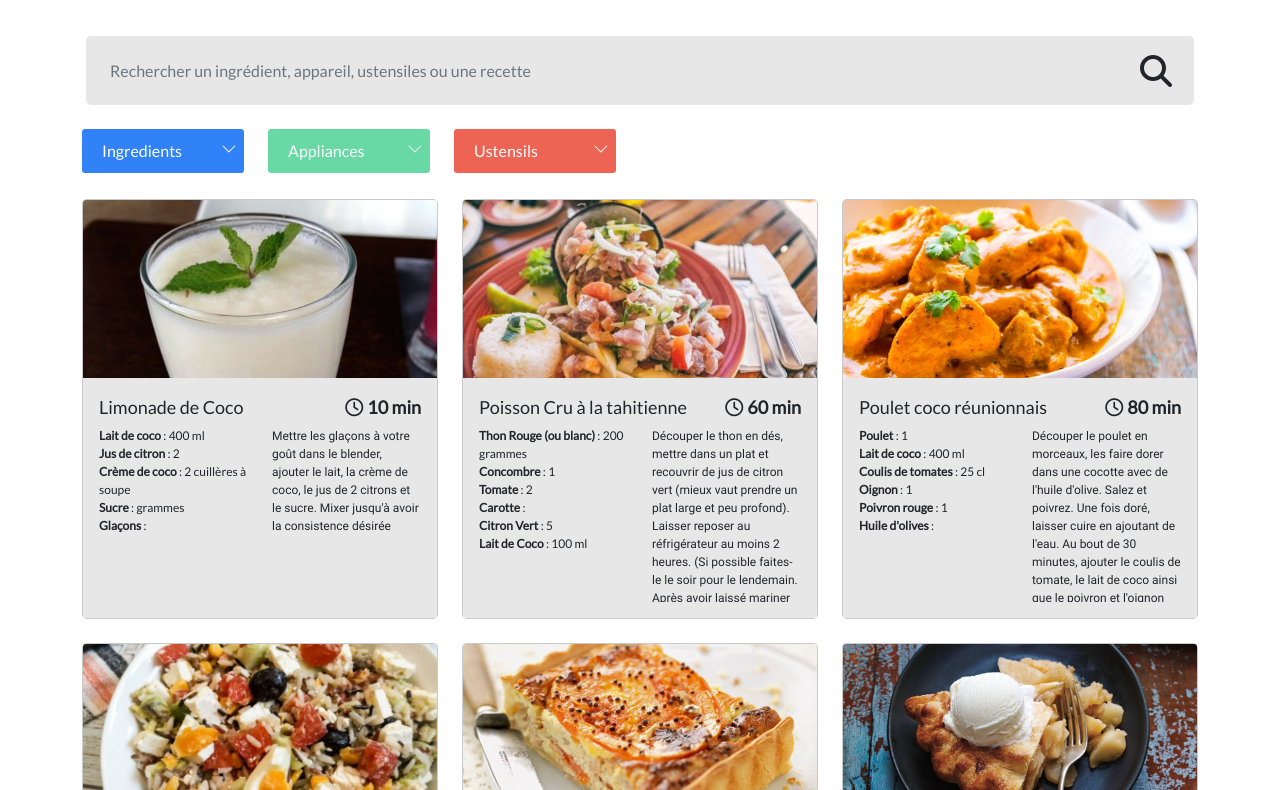
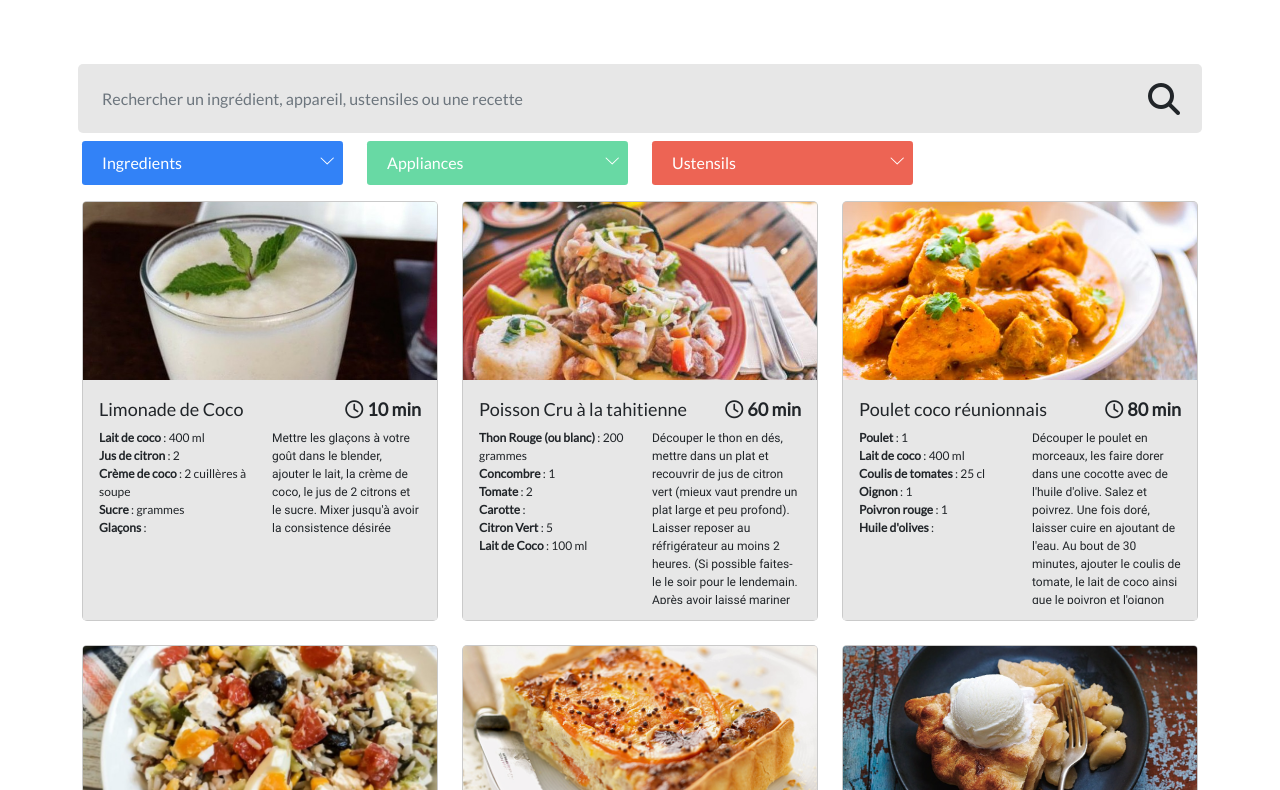
Before and after one commit to Stevens-Mark/LesPetitsPlats, a website with bundled scripts: page index.html in a window 1280 px wide. Shown: the part 133-923 px from the top of the page. Built offline with nearby package versions, Linux system fonts and the light colour scheme; files whose address does not match are found by name.

Commit message:
redone layout

```diff
--- a/index.html
+++ b/index.html
@@ -14,28 +14,27 @@
   </head>
   <body>
 
-    <header class="container text-center mb-4 mt-4">
-
+      <div class="container text-center mb-4 mt-4">
         <div class="row">
           <div class="col">
-          <a href="#"> <img class="header__logo mb-5" src="/public/images/logo/logo.svg" alt="Les petits plats logo"></a>
+            <img class="header__logo mb-5" src="/public/images/logo/logo.svg" alt="Les petits plats logo">
           </div>
         </div>
-        <div class="row m-1">
-          <div class="col d-flex SearchBar">
+      </div>
+
+      <div class="container mb-2">
+        <div class="row">
+
+          <div class="col d-flex SearchBar m-2">
               <input class="form-control bg-transparent border-0 text-truncate" type="text" placeholder="Rechercher un ingrédient, appareil, ustensiles ou une recette"><i class=" SearchBar__magnify fas fa-search"></i>
           </div>
         </div>
 
-    </header>
-
-  <div class="container recipes__wrapper">
-
         <div class="row recipes">
 
-      <div class="col-12 col-lg-3 mb-2 ">
-        <div id="ingredientBtn" class="btn btn-sm w-100 bg-info border-0 shadow-none collapsed d-flex applianceBtn" data-toggle="collapse" data-target="#ingredientList">
-          <input tabindex="0" type="text" class="form-control border-0 bg-transparent text-white shadow-none" placeholder="Ingredients" id="Ingredients" aria-label="Rechercher des ingrédients">
+          <div class="col-12 col-lg-3 mb-2">
+            <div id="ingredientBtn" class="btn btn-sm bg-info border-0 shadow-none collapsed d-flex" data-toggle="collapse" data-target="#ingredientList">
+              <input tabindex="0" type="text" class="form-control border-0 bg-transparent text-white shadow-none text-truncate" placeholder="Ingredients" id="Ingredients" aria-label="Rechercher des ingrédients">
             </div>
             <div id="ingredientList" class="collapse bg-info rounded-bottom text-white">
               <ul id="ingredientSearch" role="listbox" class="d-flex flex-wrap m-0 p-2" aria-label="Rechercher des ingrédients">
@@ -45,8 +44,8 @@
           </div>
 
           <div class="col-12 col-lg-3 mb-2">
-        <div id="applianceBtn" class="btn btn-sm w-100 bg-success border-0 shadow-none collapsed d-flex applianceBtn" data-toggle="collapse" data-target="#applianceList">
-          <input type="text" class="form-control border-0 bg-transparent text-white shadow-none" placeholder="Appliances" id="Appliances" aria-label="Rechercher des appliances">
+            <div id="applianceBtn" class="btn btn-sm bg-success border-0 shadow-none collapsed d-flex" data-toggle="collapse" data-target="#applianceList">
+              <input type="text" class="form-control border-0 bg-transparent text-white shadow-none text-truncate" placeholder="Appliances" id="Appliances" aria-label="Rechercher des appliances">
             </div>
             <div id="applianceList" class="collapse bg-success rounded-bottom text-white">
               <ul id="applianceSearch" role="listbox" class="d-flex flex-wrap m-0 p-2" aria-label="Rechercher des appliances">
@@ -56,26 +55,24 @@
           </div>
 
           <div class="col-12 col-lg-3 mb-2">
-        <div id="ustensilsBtn" class="btn btn-sm w-100 bg-danger border-0 shadow-none collapsed d-flex ustensilsBtn" data-toggle="collapse" data-target="#ustensilsList">
-          <input type="text" class="form-control border-0 bg-transparent text-white shadow-none" placeholder="Ustensils" id="Ustensils" aria-label="Rechercher des ustensils">
+            <div id="ustensilsBtn" class="btn btn-sm bg-danger border-0 shadow-none collapsed d-flex" data-toggle="collapse" data-target="#ustensilsList">
+              <input type="text" class="form-control border-0 bg-transparent text-white shadow-none text-truncate" placeholder="Ustensils" id="Ustensils" aria-label="Rechercher des ustensils">
             </div>
             <div id="ustensilsList" class="collapse bg-danger rounded-bottom text-white">
               <ul id="ustensilSearch" role="listbox" class="d-flex flex-wrap m-0 p-2" aria-label="Rechercher des ustensils">
                 <!--Place to put ustensil dropdown search list-->
               </ul>
+            </div>
+          </div>
 
         </div>
       </div>
 
-    </div>
-
-    <div id="card-container" class="cards container row d-flex">
+      <div class="container">
+        <div id="card-container" class="cards row d-flex">
          <!--Place to put recipe cards-->
         </div>
-
       </div>
-
-
 
     <!-- jQuery first, then Popper.js, then Bootstrap JS -->
     <script src="https://code.jquery.com/jquery-3.3.1.slim.min.js" integrity="sha384-q8i/X+965DzO0rT7abK41JStQIAqVgRVzpbzo5smXKp4YfRvH+8abtTE1Pi6jizo" crossorigin="anonymous"></script>
--- a/sass/pages/_index.scss
+++ b/sass/pages/_index.scss
@@ -35,12 +35,14 @@ text-overflow: ellipsis;
 font-size: 18px;
 }*/
 
-.recipes__wrapper {
-  position: relative;
+@media (min-width:768px) {
+  .col-md-30 {
+      width: 30% !important;
+  }
 }
 
 .recipes {
-  position: absolute;
+
   z-index: 999;
     @media only screen and (min-width: $largeDevice) {
       flex-wrap: nowrap;
@@ -49,8 +51,7 @@ font-size: 18px;
 
 // RECIPE CARDS STYLING
 .cards{
-  position: absolute;
-  top:180px;
+
   padding: unset;
    /* margin: -6px;*/
     @media only screen and (min-width: $largeDevice) {
```
Also changed, not shown: public/css/style.css, 1 other file. Lines whose indentation alone changed are shown as unchanged.
